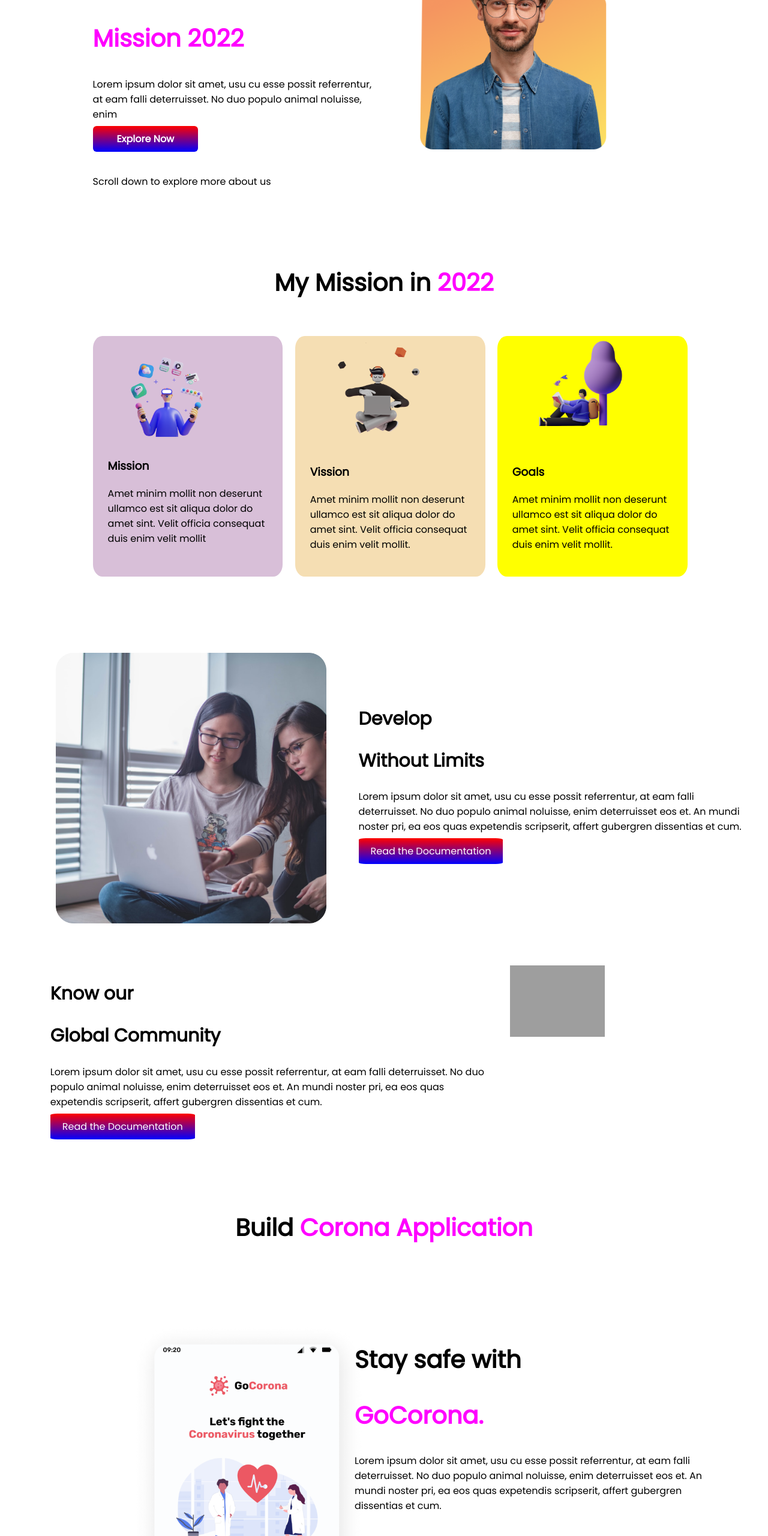
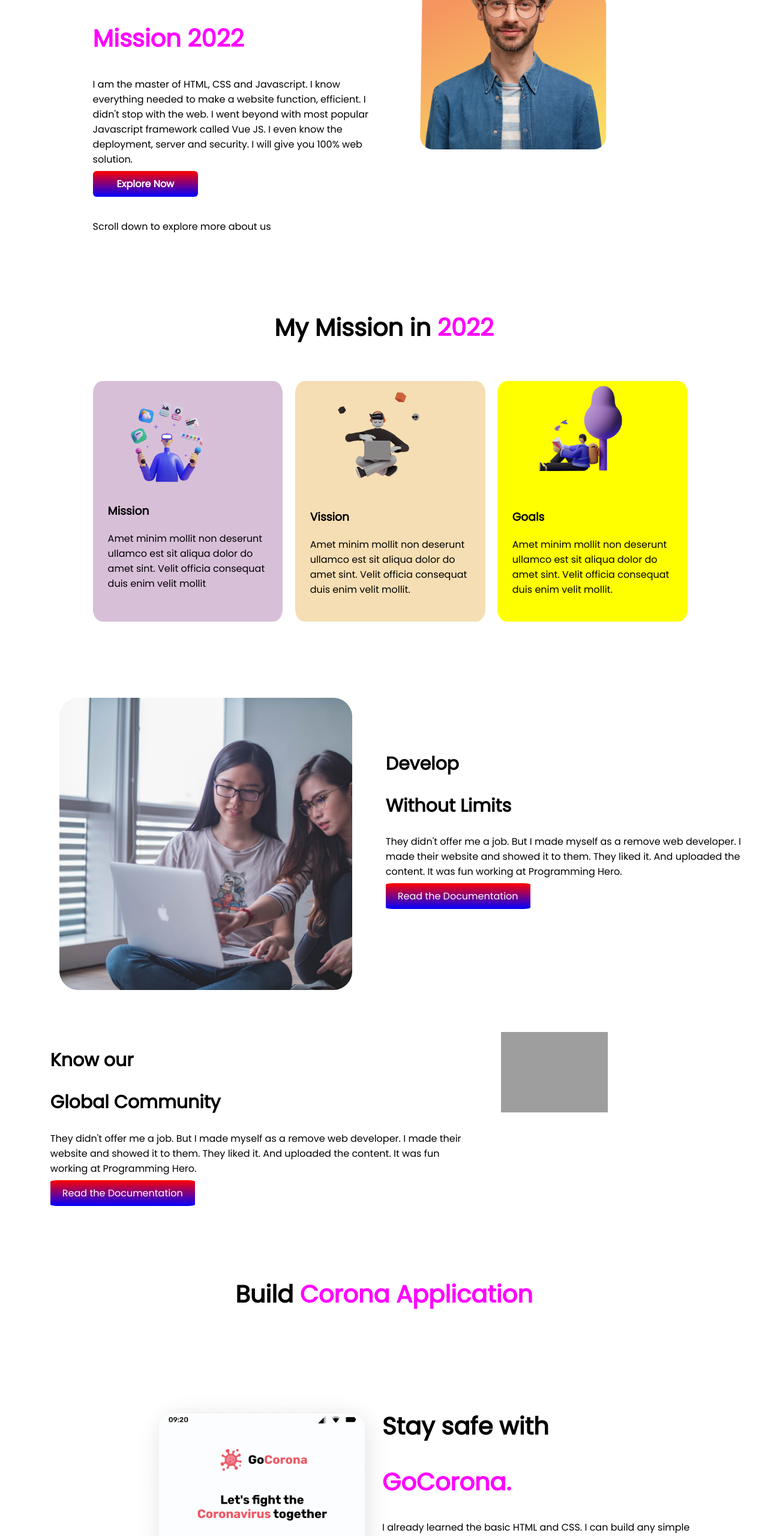
Before and after one commit to Nazrulie/Assainment-1, a plain HTML site: page index.html in a window 1280 px wide. Shown: the part 100-2660 px from the top of the page at 60% size. Drawn offline with Linux system fonts and the light colour scheme; grey boxes are pictures that could not be loaded.

Commit message:
pucka web

```diff
--- a/index.html
+++ b/index.html
@@ -17,10 +17,9 @@
         <div class="helf">
             <h1>Stay Focused on</h1>
             <h1><span class="mission-colar">Mission 2022</span></h1>
-            <p>
-                Lorem ipsum dolor sit amet, usu cu esse possit
-                referrentur, at eam falli deterruisset. No duo populo
-                animal noluisse, enim
+            <p>I am the master of HTML, CSS and Javascript. I know everything needed to make a website function,
+                efficient. I didn't stop with the web. I went beyond with most popular Javascript framework called Vue
+                JS. I even know the deployment, server and security. I will give you 100% web solution.
             </p>
             <a class="Explore-Now" target="blank" href="https://www.facebook.com/nirian.rian">Explore Now</a>
             <footer class="footer-margin">Scroll down to explore more about us</footer>
@@ -64,10 +63,8 @@
         <div class="bampas">
             <h1 class="coto">Develop</h1>
             <h1 class="coto">Without Limits</h1>
-            <p>Lorem ipsum dolor sit amet, usu cu esse possit referrentur, at eam falli
-                deterruisset. No duo populo animal noluisse, enim deterruisset eos et. An
-                mundi noster pri, ea eos quas expetendis scripserit, affert gubergren
-                dissentias et cum.</p>
+            <p>They didn't offer me a job. But I made myself as a remove web developer. I made their website and showed
+                it to them. They liked it. And uploaded the content. It was fun working at Programming Hero.</p>
             <a class="read" target="blank" href="https://www.facebook.com/nirian.rian">Read the Documentation</a>
         </div>
     </section>
@@ -75,10 +72,8 @@
         <div>
             <h1 class="coto">Know our</h1>
             <h1 class="coto">Global Community</h1>
-            <p>Lorem ipsum dolor sit amet, usu cu esse possit referrentur, at eam
-                falli deterruisset. No duo populo animal noluisse, enim deterruisset
-                eos et. An mundi noster pri, ea eos quas expetendis scripserit, affert
-                gubergren dissentias et cum.</p>
+            <p>They didn't offer me a job. But I made myself as a remove web developer. I made their website and showed
+                it to them. They liked it. And uploaded the content. It was fun working at Programming Hero.</p>
             <a class="read" target="blank" href="https://www.facebook.com/nirian.rian">Read the Documentation</a>
         </div>
         <div>
@@ -91,18 +86,16 @@
         <div>
             <h1>Stay safe with </h1>
             <h1><span class="mission-colar"> GoCorona.</span></h1>
-            <p>Lorem ipsum dolor sit amet, usu cu esse possit referrentur,
-                at eam falli deterruisset. No duo populo animal noluisse,
-                enim deterruisset eos et. An mundi noster pri, ea eos quas
-                expetendis scripserit, affert gubergren dissentias et cum.</p>
+            <p>I already learned the basic HTML and CSS. I can build any simple website. I can even teach my grandma how
+                to make simple website. My goal is to build 3 websites and learn advanced topics.</p>
         </div>
     </section>
-    <section>
-        <div>
-            <h2 class="put"><span class="me">Mission 2022</span></h2>
-        </div>
+    <section id="lest">
+        <h1 class="jake">Mission <span class="mission-colar">2022</span></h1>
+
+        <footer class="jake">Hard wark,perseverance,and Determination for 2022</footer>
     </section>
-    <footer class="tor"><span class="me">Hard work, Perseverance, and Determination for 2022</span></footer>
+
 </body>
 
 </html>
--- a/style.css
+++ b/style.css
@@ -125,15 +125,11 @@ padding-bottom: 2%;
     padding-left: 5%;
     padding-right: 5%;
 }
-.put{
-    text-align: center;
+#lest{
     background-color: black;
-}
-.me{
     color: white;
 }
-.tor{
+.jake{
     text-align: center;
-    background-color: black;
-    margin: 0px;
+    padding-bottom;
 }
```
